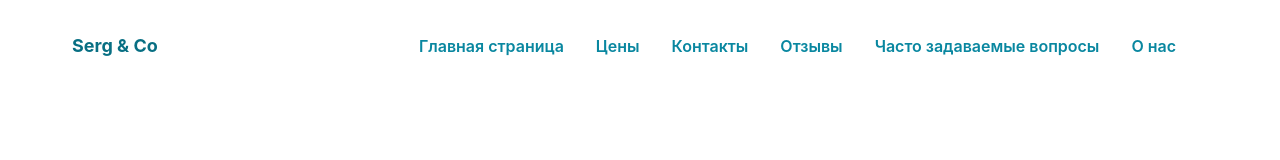
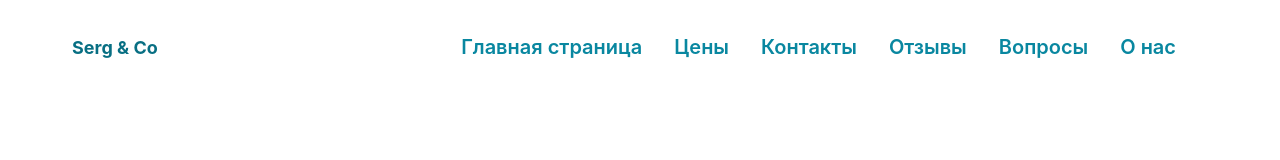
Before and after one commit to rmalolin/furniture-app, a Next.js app: page / in a window 1280 px wide. Shown: the top 160 px of the page. Built offline with nearby package versions, Linux system fonts and the light colour scheme.

Commit message:
Сделал все, что я хотел, потому что я крутой

```diff
--- a/components/Header.js
+++ b/components/Header.js
@@ -2,6 +2,33 @@ import React from "react";
 import { Box, Flex } from "@chakra-ui/react";
 import Logo from "./Logo";
 import MenuItem from "./MenuItem"
+
+const routes = [
+    {
+        path: "/",
+        title: "Главная страница"
+    },
+    {
+        path: "/prices",
+        title: "Цены"
+    },
+    {
+        path: "/contacts",
+        title: "Контакты"
+    },
+    {
+        path: "/feedback",
+        title: "Отзывы"
+    },
+    {
+        path: "/questions",
+        title: "Вопросы"
+    },
+    {
+        path: "/about",
+        title: "О нас"
+    }
+]
 
 const CloseIcon = () => (
     <svg width="24" viewBox="0 0 18 18" xmlns="http://www.w3.org/2000/svg">
@@ -63,12 +90,7 @@ const Header = (props) => {
                     direction={["column", "row", "row", "row"]}
                     pt={[4, 4, 0, 0]}
                 >
-                    <MenuItem to="/">Главная страница</MenuItem>
-                    <MenuItem to="/prices">Цены</MenuItem>
-                    <MenuItem to="/contacts">Контакты </MenuItem>
-                    <MenuItem to="/feedbacks">Отзывы </MenuItem>
-                    <MenuItem to="/questions">Часто задаваемые вопросы </MenuItem>
-                    <MenuItem to="/about">О нас </MenuItem>
+                    {routes.map((item) => <MenuItem key={item.path} to={item.path} fontSize="xl">{item.title}</MenuItem>)}
                 </Flex>
             </Box>
         </Flex>
--- a/components/Layout.js
+++ b/components/Layout.js
@@ -1,12 +1,8 @@
 import Header from "./Header"
 import { Flex } from "@chakra-ui/react"
 
-
-
 export default function Layout(props) {
     return (
-        <>
-
         <Flex
             direction="column"
             align="center"
@@ -22,6 +18,5 @@ export default function Layout(props) {
             <Header />
             {props.children}
         </Flex>
-        </>
     )
 }
--- a/components/MenuItem.js
+++ b/components/MenuItem.js
@@ -1,21 +1,31 @@
 import { Link, Text } from "@chakra-ui/react"
 import NextLink from 'next/link'
 
-const MenuItem = ({ children, isLast, to = "/", ...rest }) => {
+const MenuItem = ({ children, to = "/", ...rest }) => {
     return (
+        <Link>
+            <NextLink href={to}>
                 <Text
                     fontWeight="semibold"
-            mb={{ base: isLast ? 0 : 8, sm: 0 }}
-            mr={{ base: 0, sm: isLast ? 0 : 8 }}
+                    mb={
+                        {
+                            base: 8,
+                            sm: 0
+                        }
+                    }
+                    mr={
+                        {
+                            base: 0,
+                            sm: 8
+                        }
+                    }
                     display="block"
                     {...rest}
                 >
-            <Link>
-                <NextLink href={to}>
                     {children}
+                </Text>
             </NextLink>
         </Link>
-        </Text>
     );
 };
 
--- /dev/null
+++ b/components/Meta.js
@@ -0,0 +1,14 @@
+import Head from 'next/head'
+
+const Meta = ({ title, keywords, desc }) => {
+    return (
+        <Head>
+            <title>{title} | Сборка мебели</title>
+            <meta name="keywords" content={keywords} />
+            <meta name="description" content={desc} />
+            <meta charSet="utf-8" />
+        </Head>
+    );
+};
+
+export default Meta;
--- a/pages/_app.js
+++ b/pages/_app.js
@@ -1,10 +1,16 @@
 import Layout from "../components/Layout"
 import { ChakraProvider } from "@chakra-ui/react"
 import customTheme from "../styles/theme"
+import Meta from "../components/Meta"
 
 function MyApp({ Component, pageProps }) {
   return (
     <ChakraProvider resetCSS theme={customTheme}>
+      <Meta
+        title="Сборка мебели"
+        keywords="Сборка мебели, мебель, Верея, Обнинск"
+        desc="Собираем мебель быстро"
+      />
       <Layout>
         <Component {...pageProps} />
       </Layout>
--- /dev/null
+++ b/pages/_document.js
@@ -0,0 +1,22 @@
+import Document, { Html, Head, Main, NextScript } from 'next/document'
+
+class MyDocument extends Document {
+    static async getInitialProps(ctx) {
+        const initialProps = await Document.getInitialProps(ctx)
+        return { ...initialProps }
+    }
+
+    render() {
+        return (
+            <Html>
+                <Head />
+                <body>
+                    <Main />
+                    <NextScript />
+                </body>
+            </Html>
+        )
+    }
+}
+
+export default MyDocument
```
Also changed, not shown: pages/about.js (+8 -1 lines), pages/feedback.js (renamed from pages/feedbacks.js). Lines whose indentation alone changed are shown as unchanged.
